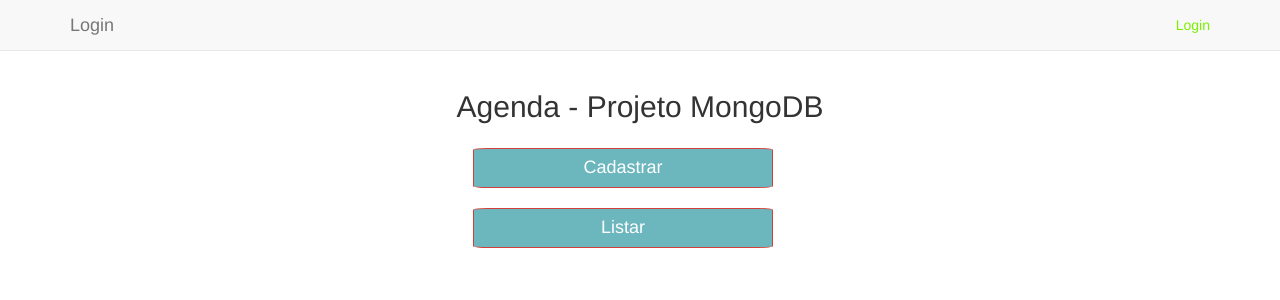
After one commit to MBA-DSML/MBA-PYTHON, a Flask app: page /agenda_retorna in a window 1280 px wide. The commit adds this page. Shown: the top 300 px of the page. Run offline with Flask 2, Linux system fonts and the light colour scheme; some libraries are stand-ins or nearby versions.

Commit message:
Add files via upload

```diff
--- a/app/templates/base.html
+++ b/app/templates/base.html
@@ -27,7 +27,7 @@
                     <span class="icon-bar"></span>
                     <span class="icon-bar"></span>
                   </button>
-                  <a class="navbar-brand" href="{{ url_for('write')}}">Agenda</a>
+                  <a class="navbar-brand" href="{{ url_for('login')}}">Login</a>
                 </div>
                 <div id="navbar" class="navbar-collapse collapse">
                     <ul class="nav navbar-nav navbar-right">
--- /dev/null
+++ b/app/templates/menu.html
@@ -0,0 +1,24 @@
+{% extends "base.html" %}
+{% block content %}
+        <h2 style="text-align: center;">Agenda - Projeto MongoDB</h2>
+        <!--
+        <a href="{{ url_for('mostrar') }}">Listar</a><br/>
+        <a href="{{ url_for('agenda') }}">Cadastrar Agenda</a>
+        -->
+
+        <div style="padding: 15px 8px;margin-top: 10px; margin-left: 395px;">
+
+                <a href="{{ url_for('agenda') }}"><button type="button"
+                        class="btn btn-danger"
+                        style="width: 300px; height: 40px; color: white;
+                        background-color:rgba(2, 130, 144, 0.58);
+                        border-radius: 5%; font-size: large;">Cadastrar</button>
+                <br><br>
+                <a href="{{ url_for('mostrar') }}"><button type="button"
+                        class="btn btn-danger"
+                        style="width: 300px; height: 40px; color: white;
+                        background-color:rgba(2, 130, 144, 0.58);
+                        border-radius: 5%; font-size: large;">Listar</button>
+        </div>
+
+{% endblock %}
--- a/app/views.py
+++ b/app/views.py
@@ -11,7 +11,6 @@ from .model.model import Agenda
 def home():
     return render_template('home.html')
 
-
 @app.route('/login', methods=['GET', 'POST'])
 def login():
     form = LoginForm()
@@ -20,22 +19,24 @@ def login():
         if user and User.validate_login(user['password'], form.password.data):
             user_obj = User(user['_id'])
             login_user(user_obj)
-            flash("Logado com Sucesso!", category='success')
-            return redirect(request.args.get("next") or url_for("write"))
+            #flash("Logado com Sucesso!", category='success')
+            return redirect(request.args.get("next") or url_for("menu"))
         flash("Usuario ou Senha incorreta!", category='error')
     return render_template('login.html', title='login', form=form)
 
-@app.route('/cadastro', methods=['GET','POST'])
-def cadastro():
+@app.route('/agenda', methods=['GET','POST'])
+def agenda():
+
     if request.method == 'POST':
         agenda = Agenda(nome=request.values.get('inputnome'),
                         endereco=request.values.get('inputend'),
-                        email=request.values.get('inputteal'),
-                        telefone=request.values.get('inputemail'))
+                        email=request.values.get('inputemail'),
+                        telefone=request.values.get('inputtel'))
         app.config['AGENDA_COLLECTION'].insert_one(agenda.para_json())
         flash("Cadastro com sucesso!", category='success')
-        return redirect(request.args.get("next") or url_for("write"))
-    return redirect(request.args.get("next") or url_for("write"))
+        return redirect(request.args.get("next") or url_for("menu"))
+
+    return render_template('agenda.html')
 
 @app.route('/mostrar', methods=['GET','POST'])
 def mostrar():
@@ -65,17 +66,20 @@ def achaporId ():
         return redirect(request.args.get("next") or url_for("mostrar"))
     return render_template('agenda_alterar.html', query=agenda)
 
+@app.route("/agenda_retorna" , methods=['GET', 'POST'])
+def agenda_retorna ():
+    return render_template('menu.html')
+
 @app.route('/logout')
 def logout():
     logout_user()
     return redirect(url_for('login'))
 
 
-@app.route('/write', methods=['GET', 'POST'])
+@app.route('/menu', methods=['GET', 'POST'])
 @login_required
-def write():
-    return render_template('write.html')
-
+def menu():
+    return render_template('menu.html')
 
 @app.route('/settings', methods=['GET', 'POST'])
 @login_required
--- a/requirements.txt
+++ b/requirements.txt
@@ -1,4 +1,4 @@
-Flask==1.0
+Flask==0.10.1
 Flask-Login==0.2.11
 Flask-WTF==0.11
 Jinja2==2.7.3
```
Also changed, not shown: app/templates/agenda.html (+13 -2 lines), app/templates/agenda_alterar.html (+8 -0 lines), app/templates/listar.html (+13 -2 lines), app/templates/login.html (+6 -4 lines).
